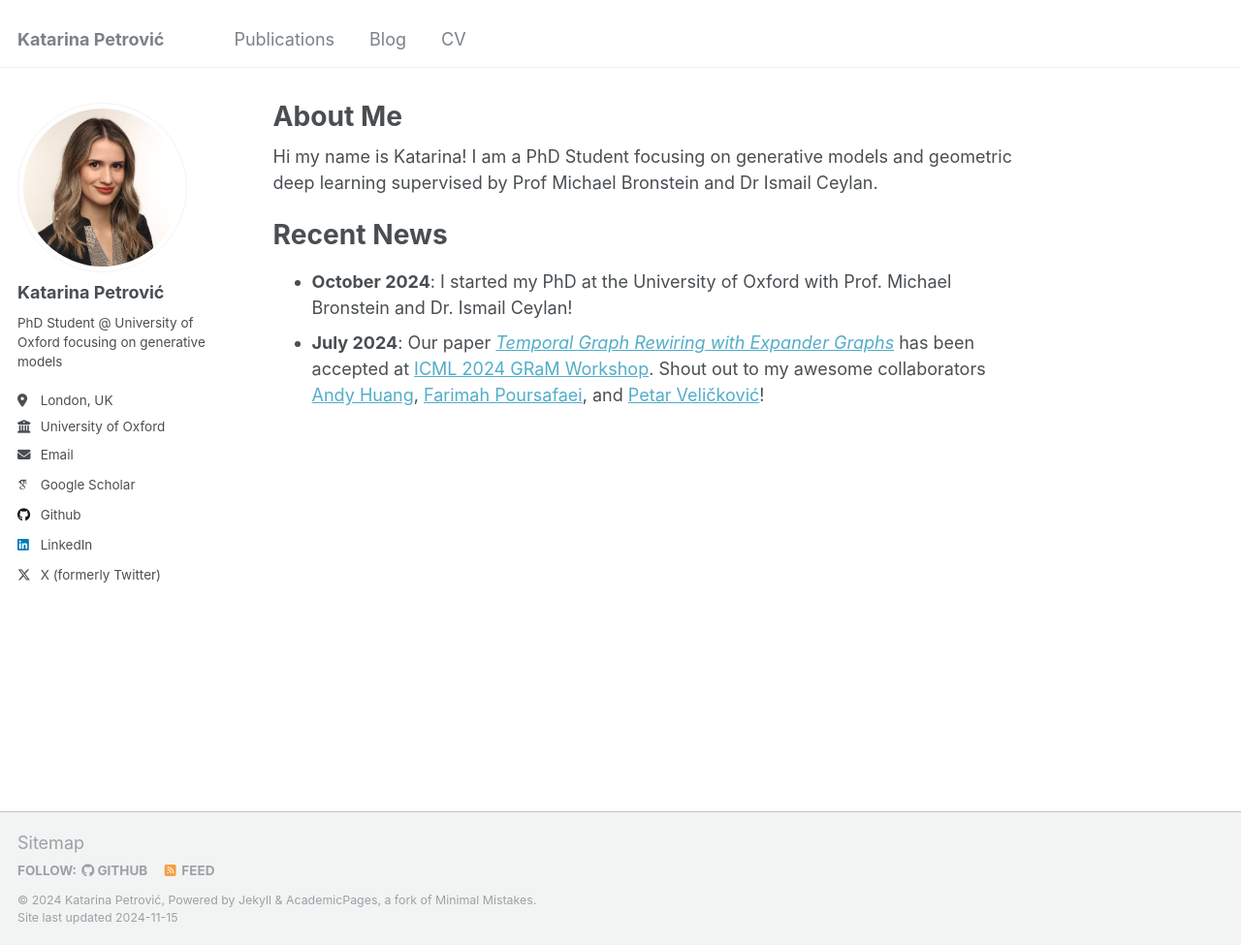
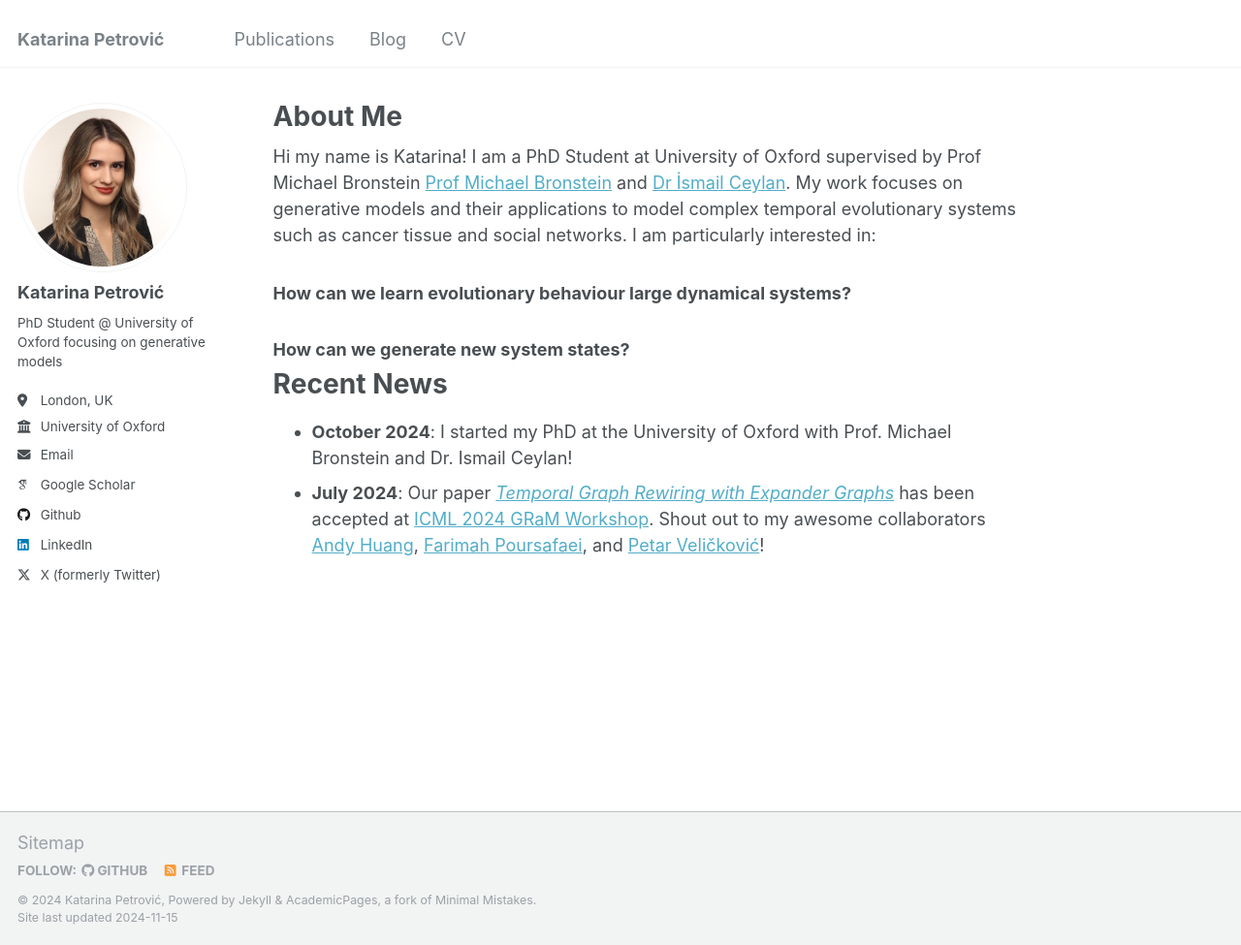
Before and after one commit to kpetrovicc/kpetrovicc.github.io, a Jekyll site: the page built from _pages/about.md, in a window 1280 px wide and 975 px high. Shown: the whole window at 97% size. Built offline with Jekyll 4.4.1, drawn with Linux system fonts in a browser that asks for light colours; some web fonts are replaced.

Commit message:
Update about.md

```diff
--- a/_pages/about.md
+++ b/_pages/about.md
@@ -7,7 +7,9 @@ redirect_from:
   - /about.html
 ---
 
-Hi my name is Katarina! I am a PhD Student focusing on generative models and geometric deep learning supervised by Prof Michael Bronstein and Dr Ismail Ceylan.
+Hi my name is Katarina! I am a PhD Student at University of Oxford supervised by Prof Michael Bronstein [Prof Michael Bronstein](https://www.cs.ox.ac.uk/people/michael.bronstein/) and [Dr İsmail Ceylan](https://www.cs.ox.ac.uk/people/ismaililkan.ceylan/). My work focuses on generative models and their applications to model complex temporal evolutionary systems such as cancer tissue and social networks. I am particularly interested in:
+### How can we learn evolutionary behaviour large dynamical systems?
+### How can we generate new system states?
 
 Recent News
 ======
```
